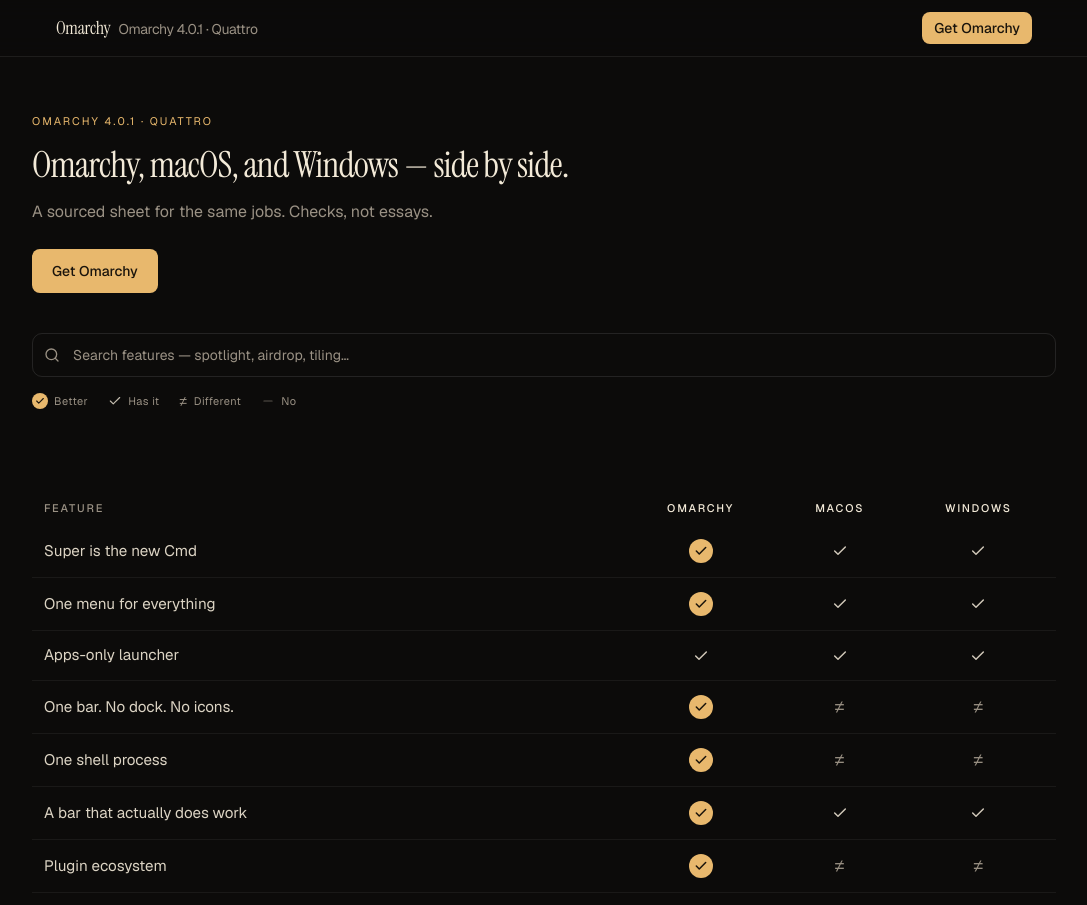
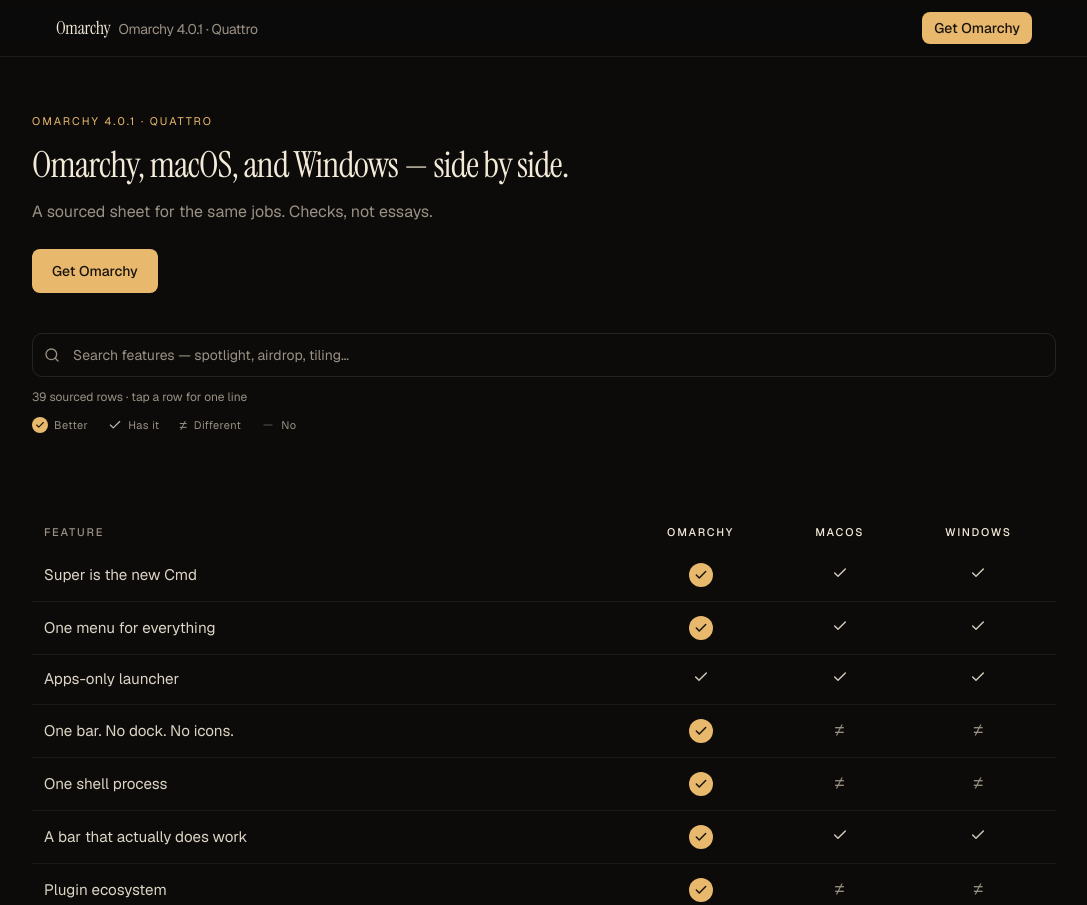
Before and after one commit to zachwilke/omarchycompare, a Next.js app: page / in a window 1280 px wide. Shown: the top 905 px of the page, without its empty margins (96-1183 px from the left). Built offline with nearby package versions, Linux system fonts and the light colour scheme.

Commit message:
Make sheet search and row detail fire from native events

```diff
--- a/app/globals.css
+++ b/app/globals.css
@@ -102,6 +102,11 @@
   }
 }
 
+.compare-sheet {
+  overflow-x: auto;
+  overflow-y: visible;
+}
+
 .compare-sticky-head {
   position: sticky;
   top: 3.5rem;
--- a/components/compare.tsx
+++ b/components/compare.tsx
@@ -1,8 +1,7 @@
 "use client";
 
-import { useMemo, useState } from "react";
+import { useMemo, useState, type KeyboardEvent } from "react";
 import { Check, Minus, Search } from "lucide-react";
-import { Input } from "@/components/ui/input";
 import { groupByCategory, searchFeatures } from "@/lib/search";
 import type { Feature, Verdict } from "@/lib/types";
 import { cn } from "@/lib/utils";
@@ -61,25 +60,41 @@
   const visible = useMemo(() => searchFeatures(query), [query]);
   const groups = useMemo(() => groupByCategory(visible), [visible]);
 
+  function onSearch(value: string) {
+    setQuery(value);
+    setOpenId(null);
+  }
+
   return (
     <section id="compare" className="px-4 pb-20 sm:px-6">
       <div className="mx-auto max-w-5xl">
-        <div className="relative">
+        <label className="relative block">
+          <span className="sr-only">Filter feature rows</span>
           <Search
             className="pointer-events-none absolute left-3 top-1/2 size-4 -translate-y-1/2 text-muted-foreground"
             aria-hidden
           />
-          <Input
-            type="search"
+          <input
+            type="text"
+            inputMode="search"
+            autoComplete="off"
+            autoCorrect="off"
+            spellCheck={false}
             value={query}
-            onChange={(event) => setQuery(event.target.value)}
+            onChange={(event) => onSearch(event.currentTarget.value)}
+            onInput={(event) => onSearch(event.currentTarget.value)}
             placeholder="Search features — spotlight, airdrop, tiling…"
-            aria-label="Filter feature rows"
-            className="h-11 pl-10"
+            className="h-11 w-full rounded-lg border border-white/10 bg-transparent pl-10 pr-3 text-sm text-cream outline-none placeholder:text-muted-foreground focus-visible:border-gold/50 focus-visible:ring-2 focus-visible:ring-gold/20"
           />
-        </div>
+        </label>
 
-        <p className="mt-4 flex flex-wrap items-center gap-x-5 gap-y-1 text-[11px] tracking-[0.04em] text-muted-foreground">
+        <p className="mt-3 text-xs text-muted-foreground" aria-live="polite">
+          {query.trim()
+            ? `${visible.length} ${visible.length === 1 ? "row" : "rows"} match “${query.trim()}”`
+            : `${visible.length} sourced rows · tap a row for one line`}
+        </p>
+
+        <p className="mt-3 flex flex-wrap items-center gap-x-5 gap-y-1 text-[11px] tracking-[0.04em] text-muted-foreground">
           <span className="inline-flex items-center gap-1.5">
             <span className="flex size-4 items-center justify-center rounded-full bg-gold text-[#1a140c]">
               <Check className="size-2.5 stroke-[2.6]" aria-hidden />
@@ -100,7 +115,7 @@
           </span>
         </p>
 
-        <div className="compare-sheet mt-6 overflow-x-auto">
+        <div className="compare-sheet mt-6">
           <table className="w-full min-w-[36rem] border-collapse text-sm">
             <thead>
               <tr>
@@ -150,7 +165,9 @@
                       feature={feature}
                       open={openId === feature.id}
                       onToggle={() =>
-                        setOpenId(openId === feature.id ? null : feature.id)
+                        setOpenId((current) =>
+                          current === feature.id ? null : feature.id,
+                        )
                       }
                     />
                   ))}
@@ -177,50 +194,43 @@
     ? `${feature.tease} ${feature.binding}.`
     : feature.tease;
 
+  function onKeyDown(event: KeyboardEvent<HTMLTableRowElement>) {
+    if (event.key === "Enter" || event.key === " ") {
+      event.preventDefault();
+      onToggle();
+    }
+  }
+
   return (
-    <>
     <tr
+      role="button"
+      tabIndex={0}
+      aria-expanded={open}
+      onClick={onToggle}
+      onKeyDown={onKeyDown}
       className={cn(
-          "cursor-pointer border-t border-white/[0.06] transition-colors",
-          open ? "bg-gold/[0.04]" : "hover:bg-white/[0.02]",
+        "cursor-pointer border-t border-white/[0.06] outline-none transition-colors focus-visible:bg-gold/[0.06]",
+        open ? "bg-gold/[0.05]" : "hover:bg-white/[0.02]",
       )}
     >
       <th
         scope="row"
         className="compare-sticky-col bg-background px-3 py-3.5 text-left font-normal"
       >
-          <button
-            type="button"
-            onClick={onToggle}
-            aria-expanded={open}
-            className="w-full text-left text-[0.95rem] leading-snug text-cream/90 focus-visible:outline-none focus-visible:ring-2 focus-visible:ring-gold/40"
-          >
+        <span className="block text-[0.95rem] leading-snug text-cream/90">
           {feature.name}
-          </button>
+        </span>
+        {open && (
+          <span className="mt-1.5 block text-[0.8rem] font-normal leading-snug text-gold/90">
+            {detail}
+          </span>
+        )}
       </th>
       {COLUMNS.map((column) => (
         <td key={column.id} className="px-2 py-3.5 text-center">
-            <button
-              type="button"
-              onClick={onToggle}
-              aria-label={`${feature.name} on ${column.label}: ${feature.columns[column.id].verdict}`}
-              className="flex w-full items-center justify-center focus-visible:outline-none focus-visible:ring-2 focus-visible:ring-gold/40"
-            >
           <Mark verdict={feature.columns[column.id].verdict} />
-            </button>
         </td>
       ))}
     </tr>
-      {open && (
-        <tr className="border-t border-white/[0.04] bg-gold/[0.03]">
-          <td
-            colSpan={4}
-            className="px-3 py-2.5 text-[0.8rem] leading-snug text-muted-foreground"
-          >
-            {detail}
-          </td>
-        </tr>
-      )}
-    </>
   );
 }
```
Lines whose indentation alone changed are shown as unchanged.
